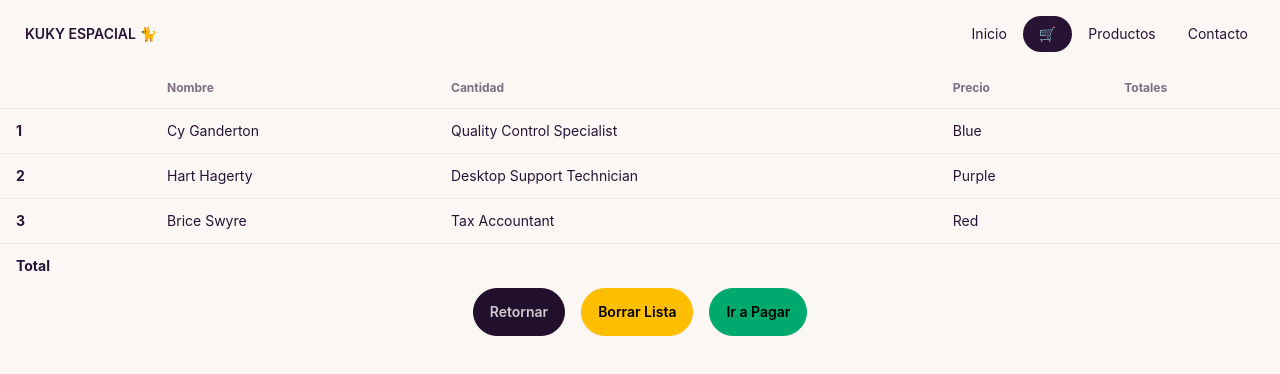
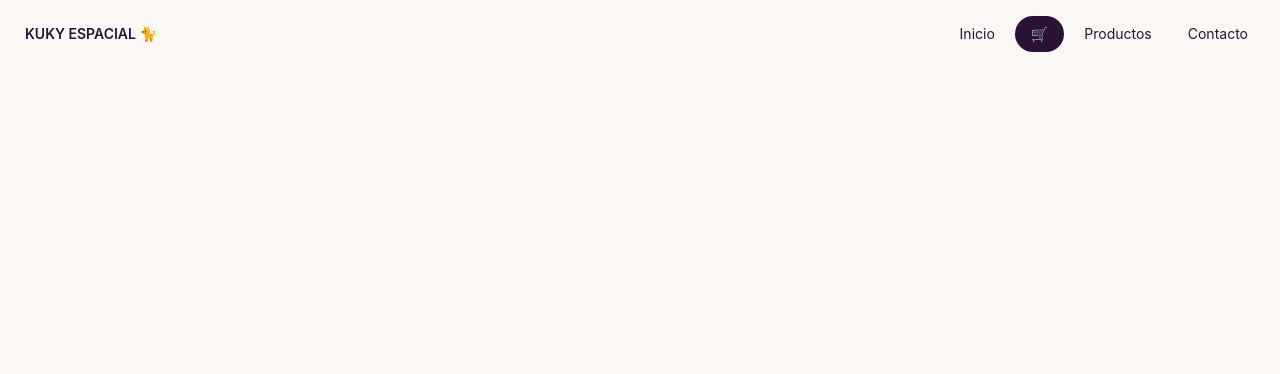
Before and after one commit to hector1489/kukyEspacial, a React (Vite) app: page /Cart in a window 1280 px wide. Shown: the top 374 px of the page. Built offline with nearby package versions, Linux system fonts and the light colour scheme; the HTML template or start-up script is replaced by a standard one.

Commit message:
[fix] add to cart

```diff
--- a/src/components/Cart/Cart.tsx
+++ b/src/components/Cart/Cart.tsx
@@ -1,54 +1,45 @@
-
+import { useContext } from "react"
+import { AppContext } from "../../context/GlobalState"
+import IRecord from "../../interfaces/IRecord"
 
 const Cart = () => {
+  const contextValue = useContext(AppContext);
+
+  if (!contextValue) {
+    return null;
+  }
+
+  const { state } = contextValue;
+  const cartItems: Array<IRecord> = state.IsHero.filter(item => item.quantity > 0);
 
   return (
     <div className="overflow-x-auto">
       <table className="table">
-        {/* head */}
         <thead>
           <tr>
-            <th></th>
-            <th>Nombre</th>
-            <th>Cantidad</th>
-            <th>Precio</th>
-            <th>Totales</th>
+            <th>Count</th>
+            <th>Name</th>
+            <th>Description</th>
+            <th>Price</th>
+            <th>Total</th>
           </tr>
         </thead>
         <tbody>
-          {/* row 1 */}
-          <tr>
-            <th>1</th>
-            <td>Cy Ganderton</td>
-            <td>Quality Control Specialist</td>
-            <td>Blue</td>
-          </tr>
-          {/* row 2 */}
-          <tr>
-            <th>2</th>
-            <td>Hart Hagerty</td>
-            <td>Desktop Support Technician</td>
-            <td>Purple</td>
-          </tr>
-          {/* row 3 */}
-          <tr>
-            <th>3</th>
-            <td>Brice Swyre</td>
-            <td>Tax Accountant</td>
-            <td>Red</td>
-          </tr>
-          <tr>
-            <th>Total</th>
-          </tr>
+          {cartItems.map((item, index) => (
+            <tr key={index}>
+              <td>{item.quantity}</td>
+              <td>{item.title}</td>
+              <td>{item.description}</td>
+              <td>{item.price}</td>
+              <td>{item.quantity * item.price}</td>
+            </tr>
+          ))}
         </tbody>
       </table>
-      <div className="flex flex-auto justify-center gap-4">
-      <button className="btn btn-active btn-neutral">Retornar</button>
-      <button className="btn btn-warning">Borrar Lista</button>
-      <button className="btn btn-success">Ir a Pagar</button>
-      </div>
     </div>
   )
 }
 
+
+
 export default Cart
--- a/src/components/Footer/Footer.tsx
+++ b/src/components/Footer/Footer.tsx
@@ -3,7 +3,7 @@
 const Footer = () => {
 
   return (
-    <footer className="footer p-10 bg-base-200 text-base-content mt-2">
+    <footer className="footer p-10 bg-base-200 text-base-content mt-4">
       <aside>
         <svg width="50" height="50" viewBox="0 0 24 24" xmlns="http://www.w3.org/2000/svg" fillRule="evenodd" clipRule="evenodd" className="fill-current"><path d="M22.672 15.226l-2.432.811.841 2.515c.33 1.019-.209 2.127-1.23 2.456-1.15.325-2.148-.321-2.463-1.226l-.84-2.518-5.013 1.677.84 2.517c.391 1.203-.434 2.542-1.831 2.542-.88 0-1.601-.564-1.86-1.314l-.842-2.516-2.431.809c-1.135.328-2.145-.317-2.463-1.229-.329-1.018.211-2.127 1.231-2.456l2.432-.809-1.621-4.823-2.432.808c-1.355.384-2.558-.59-2.558-1.839 0-.817.509-1.582 1.327-1.846l2.433-.809-.842-2.515c-.33-1.02.211-2.129 1.232-2.458 1.02-.329 2.13.209 2.461 1.229l.842 2.515 5.011-1.677-.839-2.517c-.403-1.238.484-2.553 1.843-2.553.819 0 1.585.509 1.85 1.326l.841 2.517 2.431-.81c1.02-.33 2.131.211 2.461 1.229.332 1.018-.21 2.126-1.23 2.456l-2.433.809 1.622 4.823 2.433-.809c1.242-.401 2.557.484 2.557 1.838 0 .819-.51 1.583-1.328 1.847m-8.992-6.428l-5.01 1.675 1.619 4.828 5.011-1.674-1.62-4.829z"></path></svg>
         <p>Kuky Rocket Industries Ltd.<br />Providing reliable products since 2024 .</p>
--- a/src/components/MainGallery/MainGallery.tsx
+++ b/src/components/MainGallery/MainGallery.tsx
@@ -9,8 +9,18 @@ const MainGallery = () => {
     return null
   }
 
-  const { state } = contextValue;
+  const { state, setState } = contextValue;
   const galleryData: Array<IRecord> = state.IsHero
+
+  const addToCart = (id: number) => {
+    const updatedGalleryData = galleryData.map(item =>
+      item.id === id ? { ...item, quantity: item.quantity + 1 } : item
+    );
+    setState(prevState => ({
+      ...prevState,
+      IsHero: updatedGalleryData,
+    }))
+  }
 
   return (
     <div className="flex flex-wrap justify-center gap-4 mt-4">
@@ -22,10 +32,11 @@ const MainGallery = () => {
           <div className="card-body p-4">
             <h2 className="card-title text-lg font-semibold mb-2">{item.title}</h2>
             <p className="text-sm mb-4">{item.description}</p>
+            <p className="text-sm mb-4">$ {item.price}</p>
             <div className="card-actions flex justify-end">
-              <a href={item.link} className="btn btn-primary">
-                Buy Now
-              </a>
+              <button onClick={() => addToCart(item.id)} className="btn btn-primary">
+                Add to Cart
+              </button>
             </div>
           </div>
         </div>
--- a/src/components/NavBar/NavBar.tsx
+++ b/src/components/NavBar/NavBar.tsx
@@ -8,7 +8,7 @@ const NavBar = () => {
         <a className="btn btn-ghost text-xl uppercase">Kuky Espacial 🐈</a>
       </div>
       <div className="flex-none">
-        <ul className="menu menu-horizontal px-1">
+        <ul className="menu menu-horizontal px-1 gap-1">
           <li>
             <NavLink to="/" >Inicio</NavLink>
           </li>
--- a/src/data.json
+++ b/src/data.json
@@ -1,20 +1,29 @@
 [
   {
+    "id": 1,
     "urlImage": "https://raw.githubusercontent.com/hector1489/kukyEspacial/main/src/assets/img/cartera2.jpg",
     "title": "Cartera 1",
     "description": "Description 1",
-      "link": "https://example.com/link1"
+    "link": "https://example.com/link1",
+    "price": 5000,
+    "quantity": 0
   },
   {
+    "id": 2,
     "urlImage": "https://raw.githubusercontent.com/hector1489/kukyEspacial/main/src/assets/img/cartera.jpg",
     "title": "Cartera 2",
     "description": "Description 2",
-      "link": "https://example.com/link2"
+    "link": "https://example.com/link2",
+    "price": 5000,
+    "quantity": 0
   },
   {
+    "id": 3,
     "urlImage": "https://raw.githubusercontent.com/hector1489/kukyEspacial/main/src/assets/img/labial1.jpg",
     "title": "Labial 3",
     "description": "Description 3",
-      "link": "https://example.com/link3"
+    "link": "https://example.com/link3",
+    "price": 5000,
+    "quantity": 0
   }
 ]
--- a/src/interfaces/IRecord.tsx
+++ b/src/interfaces/IRecord.tsx
@@ -1,8 +1,11 @@
 interface IRecord {
+    id: number,
     urlImage: string,
     title: string,
     description: string,
-    link: string
+    link: string,
+    price: number,
+    quantity: number,
 }
 
 export default IRecord
```
Lines whose indentation alone changed are shown as unchanged.
